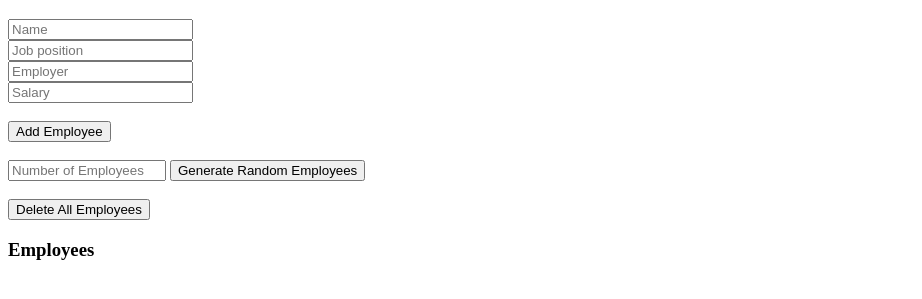
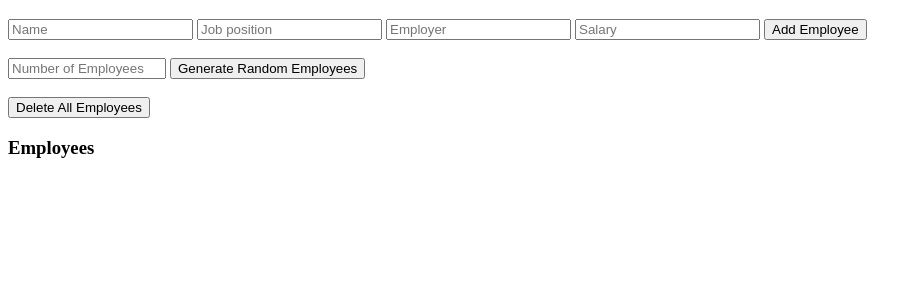
Before and after one commit to snehagarwal1/employeeManager, a website: page index.html in a window 1280 px wide. Shown: the part 61-360 px from the top of the page, without its empty margins (0-922 px from the left). Drawn offline with Linux system fonts and the light colour scheme.

Commit message:
layout changed

```diff
--- a/employeManager.js
+++ b/employeManager.js
@@ -12,8 +12,8 @@ request.onupgradeneeded = function(event) {
         objectStore = request.transaction.objectStore('employees');
     }
     objectStore.createIndex('name', 'name', {unique: false});
-    objectStore.createIndex('job', 'job', {unique: true});
-    objectStore.createIndex('employer', 'employer', {unique: true});
+    objectStore.createIndex('job', 'job', {unique: false});
+    objectStore.createIndex('employer', 'employer', {unique: false});
     objectStore.createIndex('salary', 'salary', {unique: false});
 };
 
--- a/index.html
+++ b/index.html
@@ -8,11 +8,11 @@
 <body>
 <h1>Employee Record</h1>
 <div>
-    <input type="text" id="name" placeholder="Name"><br>
-    <input type="text" id="job" placeholder ="Job position"><br>
-    <input type="text" id="employer" placeholder="Employer"><br>
-    <input type="number" id="salary" placeholder="Salary"><br><br>
-    <button onclick="addEmployee()">Add Employee</button><br>
+    <input type="text" id="name" placeholder="Name">
+    <input type="text" id="job" placeholder ="Job position">
+    <input type="text" id="employer" placeholder="Employer">
+    <input type="number" id="salary" placeholder="Salary">
+    <button onclick="addEmployee()">Add Employee</button>
 </div>
 </br>
 <div>
@@ -22,10 +22,10 @@
     <button onclick="deleteAllEmployees()">Delete All Employees</button> <!-- Delete All Employees Button -->
 </div>
 <h3>Employees</h3>
+<div id="performance"></div>
 <ul id="employeetList">
     <!-- Employees will be listed here -->
 </ul>
-<div id="performance"></div>
 
 <script src="employeManager.js"></script>
 </body>
```
Also changed, not shown: benchmark.js (added).
